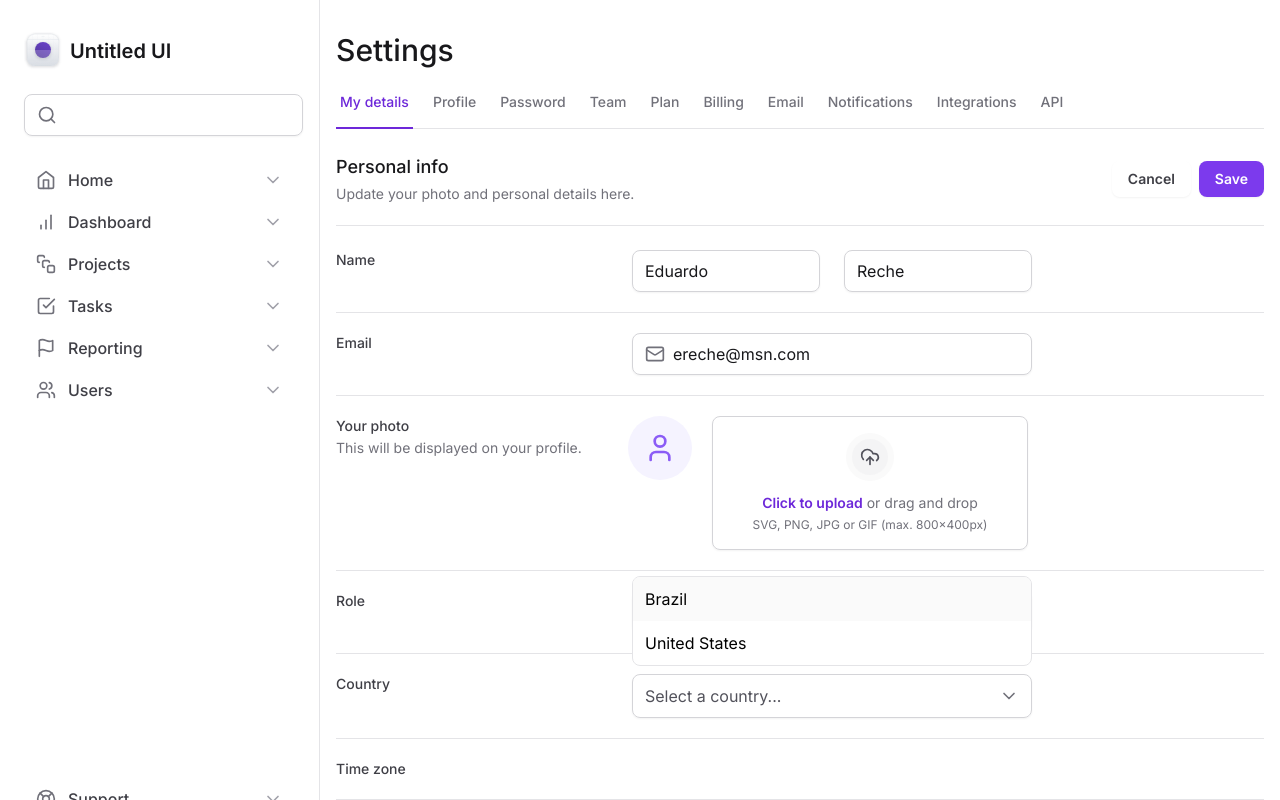
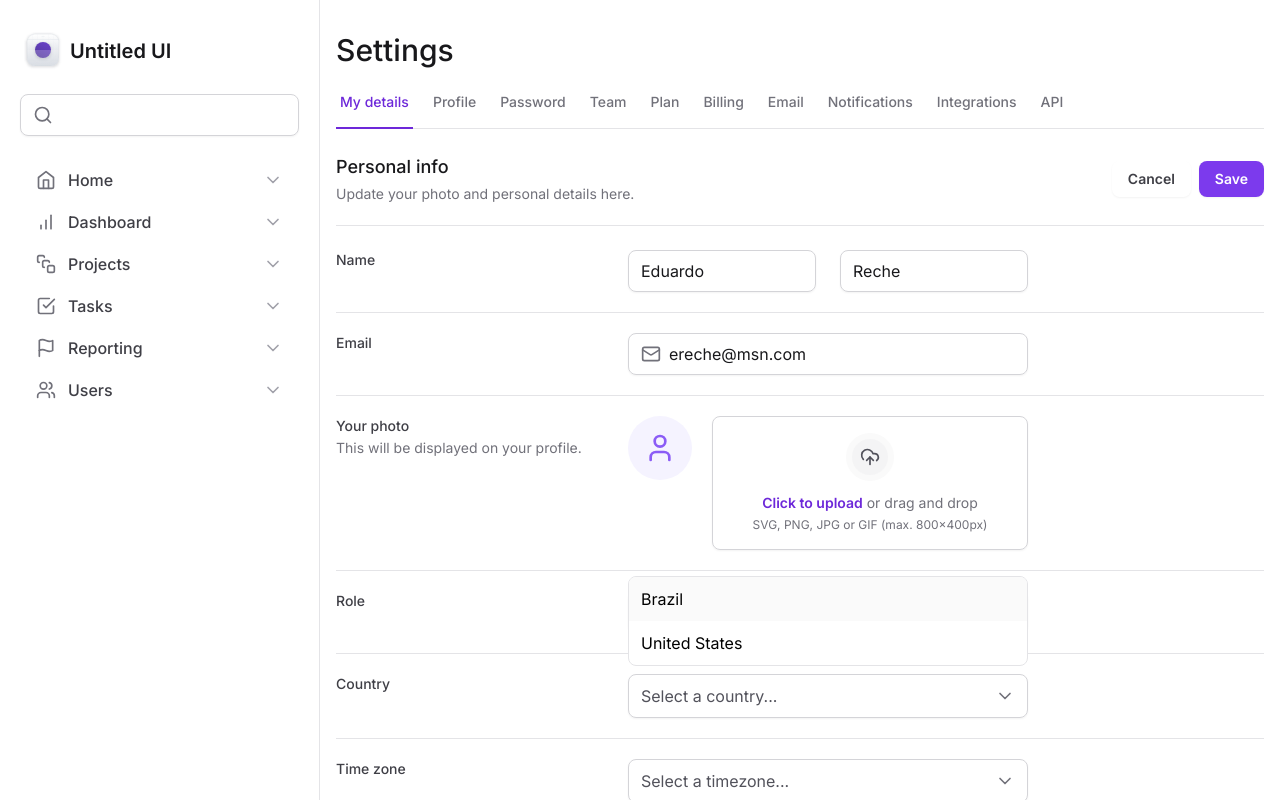
Before and after one commit to eduardoreche/tailwind-mastering, a Next.js app: page / in a window 1280 px wide. Both pictures are taken after a click on the button "Select a country...". Shown: the top 800 px of the page. Built offline with nearby package versions, Linux system fonts and the light colour scheme.

Commit message:
select component

```diff
--- a/src/app/page.tsx
+++ b/src/app/page.tsx
@@ -1,9 +1,10 @@
-import { ChevronDown, Mail } from 'lucide-react'
+import { Mail } from 'lucide-react'
 
 import { Input } from '@/components/Form/Input'
 import { SettingsTabs } from '../components/SettingTabs'
 import { FileInput } from '@/components/Form/FIleInput'
 import { Select } from '@/components/Form/Select'
+import { SelectItem } from '@/components/Form/Select/SelectItem'
 
 export default function Home() {
   return (
@@ -108,13 +109,26 @@
             >
               Country
             </label>
-            <Select />
+            <Select placeholder="Select a country...">
+              <SelectItem value="br" text="Brazil" />
+              <SelectItem value="us" text="United States" />
+            </Select>
           </div>
 
           <div className="grid-cols-form grid gap-3 pt-5">
             <label htmlFor="tz" className="text-sm font-medium text-zinc-700">
               Time zone
             </label>
+            <Select placeholder="Select a timezone...">
+              <SelectItem
+                value="utc-3"
+                text="Americas Sao Paulo Time (UTC-03:00)"
+              />
+              <SelectItem
+                value="utc-8"
+                text="Pacific Standard Time (UTC-08:00)"
+              />
+            </Select>
           </div>
 
           <div className="grid-cols-form grid gap-3 pt-5">
--- a/src/components/Form/Input.tsx
+++ b/src/components/Form/Input.tsx
@@ -23,7 +23,7 @@
 function InputRoot(props: InputRootProps) {
   return (
     <div
-      className="mx-1 flex w-full items-center gap-2 rounded-lg border border-zinc-300 px-3 py-2 shadow-sm"
+      className="flex w-full items-center gap-2 rounded-lg border border-zinc-300 px-3 py-2 shadow-sm"
       {...props}
     />
   )
--- a/src/components/Form/Select.tsx
+++ /dev/null
@@ -1,57 +0,0 @@
-'use client'
-
-import * as SelectPrimitive from '@radix-ui/react-select'
-import { Check, ChevronDown } from 'lucide-react'
-import { ComponentProps } from 'react'
-
-type SelectProps = ComponentProps<'select'>
-
-export function Select(props: SelectProps) {
-  return (
-    <SelectPrimitive.Root>
-      <SelectPrimitive.Trigger className="mx-1 flex h-11 w-full items-center justify-between gap-2 rounded-lg border border-zinc-300 px-3 py-2 shadow-sm data-[placeholder]:text-zinc-600">
-        <SelectPrimitive.Value
-          placeholder="Select a country..."
-          className="text-black"
-        />
-        <SelectPrimitive.Icon>
-          <ChevronDown className="h-5 w-5 text-zinc-500" />
-        </SelectPrimitive.Icon>
-      </SelectPrimitive.Trigger>
-
-      <SelectPrimitive.Portal>
-        <SelectPrimitive.Content
-          side="bottom"
-          position="popper"
-          sideOffset={8}
-          className="z-10 w-[--radix-select-trigger-width] overflow-hidden rounded-lg border border-zinc-200 bg-white"
-        >
-          <SelectPrimitive.Viewport>
-            <SelectPrimitive.Item
-              value="br"
-              className="flex items-center justify-between gap-2 px-3 py-2.5 outline-none data-[highlighted]:bg-zinc-50"
-            >
-              <SelectPrimitive.ItemText className="text-black">
-                Brazil
-              </SelectPrimitive.ItemText>
-              <SelectPrimitive.ItemIndicator>
-                <Check className="h-4 w-4 text-violet-500" />
-              </SelectPrimitive.ItemIndicator>
-            </SelectPrimitive.Item>
-            <SelectPrimitive.Item
-              value="us"
-              className="flex items-center justify-between gap-2 px-3 py-2.5 outline-none data-[highlighted]:bg-zinc-50"
-            >
-              <SelectPrimitive.ItemText className="text-black">
-                United States
-              </SelectPrimitive.ItemText>
-              <SelectPrimitive.ItemIndicator>
-                <Check className="h-4 w-4 text-violet-500" />
-              </SelectPrimitive.ItemIndicator>
-            </SelectPrimitive.Item>
-          </SelectPrimitive.Viewport>
-        </SelectPrimitive.Content>
-      </SelectPrimitive.Portal>
-    </SelectPrimitive.Root>
-  )
-}
--- /dev/null
+++ b/src/components/Form/Select/SelectItem.tsx
@@ -0,0 +1,22 @@
+'use client'
+
+import * as Select from '@radix-ui/react-select'
+import { Check } from 'lucide-react'
+
+type SelectItemProps = Select.SelectItemProps & {
+  text: string
+}
+
+export function SelectItem({ text, ...props }: SelectItemProps) {
+  return (
+    <Select.Item
+      className="flex items-center justify-between gap-2 px-3 py-2.5 outline-none data-[highlighted]:bg-zinc-50"
+      {...props}
+    >
+      <Select.ItemText className="text-black">{text}</Select.ItemText>
+      <Select.ItemIndicator>
+        <Check className="h-4 w-4 text-violet-500" />
+      </Select.ItemIndicator>
+    </Select.Item>
+  )
+}
--- /dev/null
+++ b/src/components/Form/Select/index.tsx
@@ -0,0 +1,37 @@
+'use client'
+
+import * as SelectPrimitive from '@radix-ui/react-select'
+import { ChevronDown } from 'lucide-react'
+import { ReactNode } from 'react'
+
+interface SelectProps {
+  children: ReactNode
+  placeholder: string
+}
+
+export function Select({ placeholder, children }: SelectProps) {
+  return (
+    <SelectPrimitive.Root>
+      <SelectPrimitive.Trigger className="flex h-11 w-full items-center justify-between gap-2 rounded-lg border border-zinc-300 px-3 py-2 shadow-sm data-[placeholder]:text-zinc-600">
+        <SelectPrimitive.Value
+          placeholder={placeholder}
+          className="text-black"
+        />
+        <SelectPrimitive.Icon>
+          <ChevronDown className="h-5 w-5 text-zinc-500" />
+        </SelectPrimitive.Icon>
+      </SelectPrimitive.Trigger>
+
+      <SelectPrimitive.Portal>
+        <SelectPrimitive.Content
+          side="bottom"
+          position="popper"
+          sideOffset={8}
+          className="z-10 w-[--radix-select-trigger-width] overflow-hidden rounded-lg border border-zinc-200 bg-white"
+        >
+          <SelectPrimitive.Viewport>{children}</SelectPrimitive.Viewport>
+        </SelectPrimitive.Content>
+      </SelectPrimitive.Portal>
+    </SelectPrimitive.Root>
+  )
+}
```
